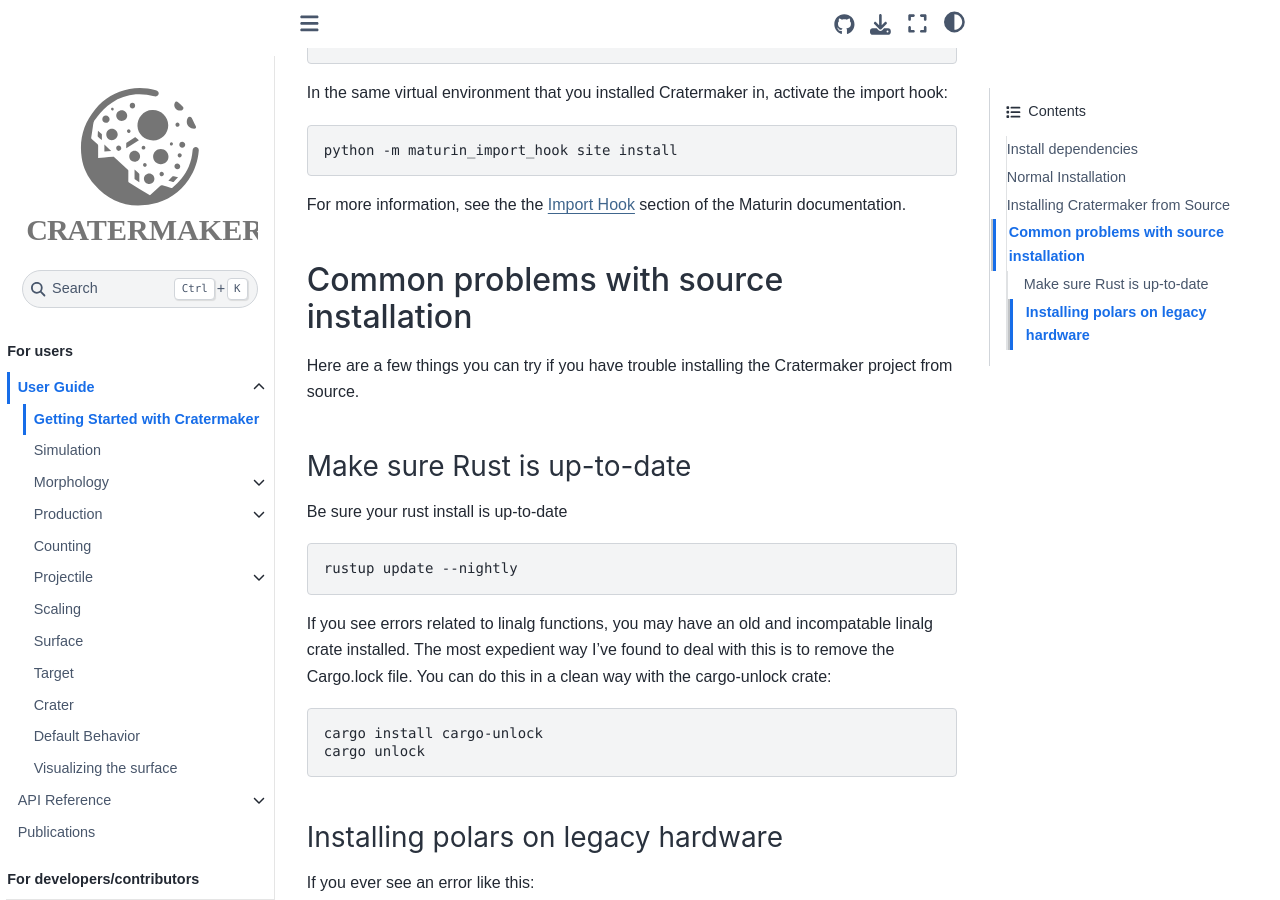
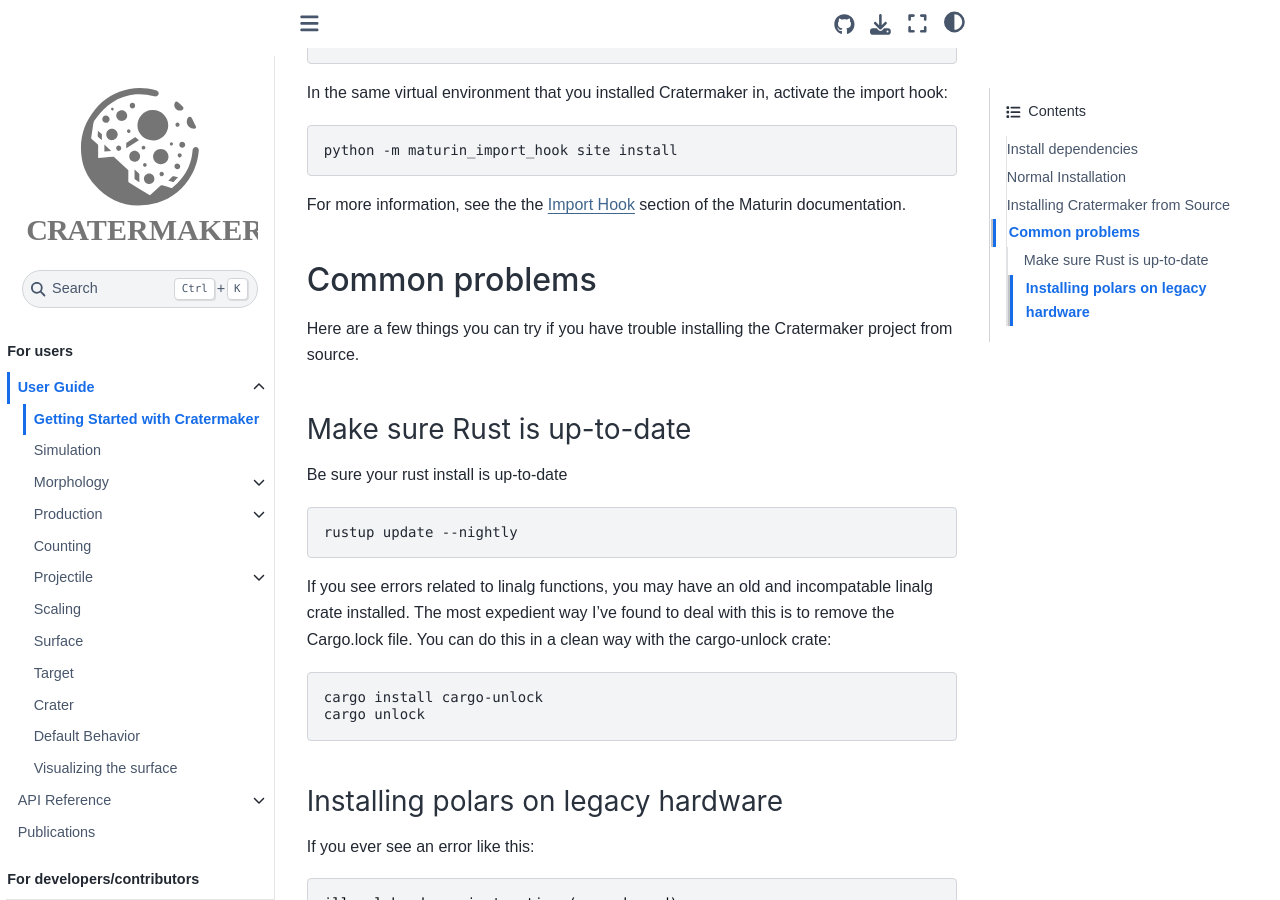
Before and after one commit to MintonGroup/cratermaker, a Sphinx documentation site: the page built from docs/user-guide/installation.rst, in a window 1280 px wide and 900 px high, scrolled down 3491 px. Built offline with Sphinx 7.4.7 and the Sphinx Book theme 1.1.4, drawn with Linux system fonts in a browser that asks for light colours; pages that are not in the unit, such as notebooks, are missing from menus; the version number could not be read and is left out.

Commit message:
Updated installation instructions to clarify that the common problems aren't just applicable to the source distribution

```diff
--- a/docs/user-guide/installation.rst
+++ b/docs/user-guide/installation.rst
@@ -137,8 +137,8 @@ In the same virtual environment that you installed Cratermaker in, activate the
 
 For more information, see the the `Import Hook <https://www.maturin.rs/import_hook.html>`__ section of the Maturin documentation.
 
-Common problems with source installation
-========================================
+Common problems
+===============
 
 Here are a few things you can try if you have trouble installing the Cratermaker project from source.
 
--- a/docs/whats-new.rst
+++ b/docs/whats-new.rst
@@ -10,7 +10,7 @@ What's New
 
 - Major refactoring, fixes to plotting tools, and improved installation documentation. :pull:`91` `David Minton`_
 
-   - Refactored the names of components to remove the word "simple" when not referring to simple crater morphology to avoid terminology confusion. This is a major API-breaking change, so be forewarned. `SimpleMoon` is now `BasicMoon`. `SimpleCount` is now `DepthCount`. `Du2025` is now `RealisticMoon`.
+   - Refactored the names of components to remove the word "simple" when not referring to simple crater morphology to avoid terminology confusion. This is a major API-breaking change, so be forewarned. `SimpleMoon` is now `BasicMoon`. `SimpleCount`is now `DepthCount`. `Du2025` is now `RealisticMoon`.
    - Global surface labels now have no line break by default and are placed above the main plot.
    - Turned off scalebar by default in the default Simulation save_action.
    - Placed the plt.close() call after both show and save have been called so that the plot is active until the end.
```
